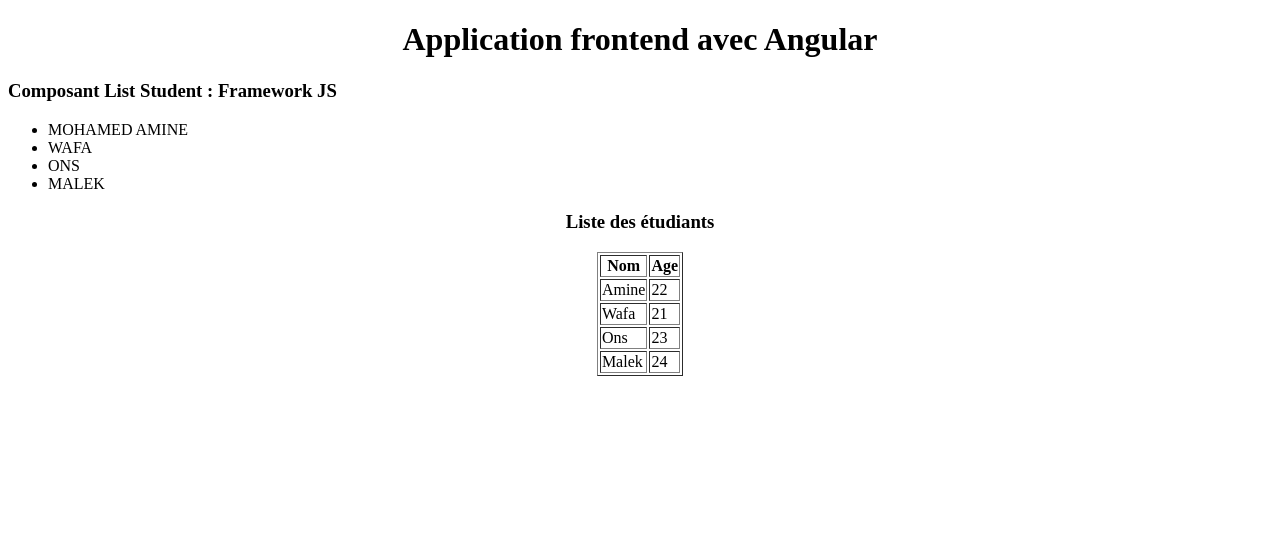
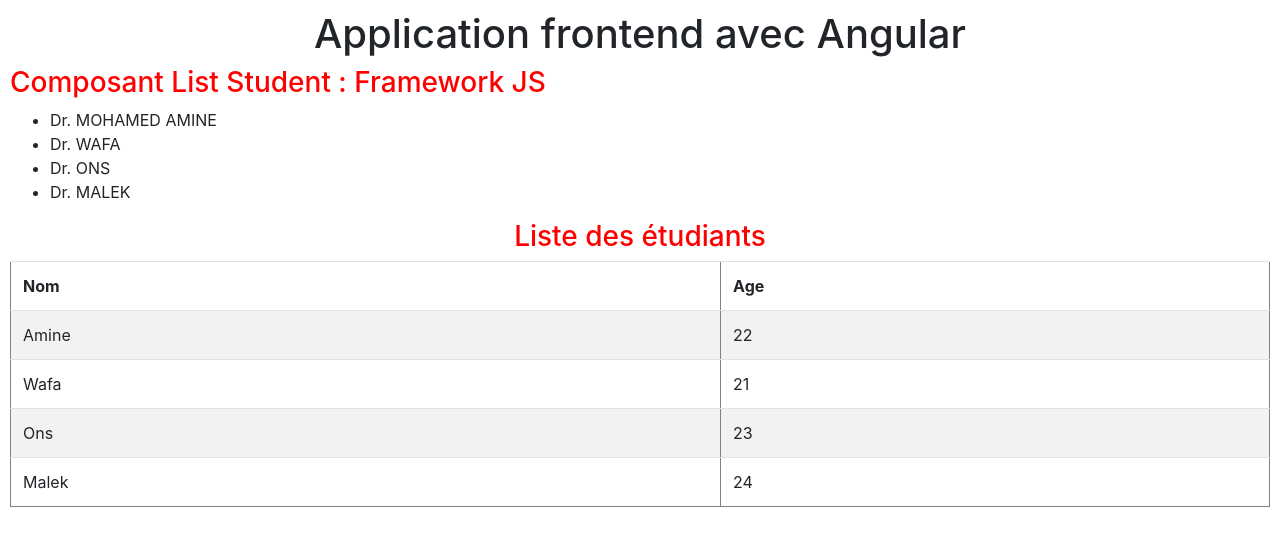
Before and after one commit to MezghichGit/angular_groupeA, an Angular app: page / in a window 1280 px wide. Shown: the top 546 px of the page. Built offline with nearby package versions, Linux system fonts and the light colour scheme.

Commit message:
update bootstrap

```diff
--- /dev/null
+++ b/src/app/add-dr.pipe.ts
@@ -0,0 +1,12 @@
+import { Pipe, PipeTransform } from '@angular/core';
+
+@Pipe({
+  name: 'addDr'
+})
+export class AddDrPipe implements PipeTransform {
+
+  transform(value: string): string {
+    return "Dr. "+value;
+  }
+
+}
--- a/src/app/app.module.ts
+++ b/src/app/app.module.ts
@@ -4,11 +4,13 @@
 import { AppRoutingModule } from './app-routing.module';
 import { AppComponent } from './app.component';
 import { StudentListComponent } from './student-list/student-list.component';
+import { AddDrPipe } from './add-dr.pipe';
 
 @NgModule({
   declarations: [
     AppComponent,
-    StudentListComponent
+    StudentListComponent,
+    AddDrPipe
   ],
   imports: [
     BrowserModule,
--- a/src/app/student-list/student-list.component.css
+++ b/src/app/student-list/student-list.component.css
@@ -0,0 +1,3 @@
+h3 {color:red}
+
+;
--- a/src/app/student-list/student-list.component.html
+++ b/src/app/student-list/student-list.component.html
@@ -3,12 +3,12 @@
 
 <ul>
 
-  <li *ngFor="let name of names">{{name|uppercase}}</li>
+  <li *ngFor="let name of names">{{name|uppercase|addDr}}</li>
 </ul>
 
 <h3 align="center">Liste des étudiants</h3>
 
-<table  align="center" border="1">
+<table  class="table table-striped" align="center" border="1">
 <tr><th>Nom</th><th>Age</th></tr>
 <tr *ngFor="let student of myStudents">
 
--- a/src/styles.css
+++ b/src/styles.css
@@ -1 +1,9 @@
 /* You can add global styles to this file, and also import other style files */
+@import '~bootstrap/dist/css/bootstrap.css';
+tr:nth-child(even) {
+  background-color: #f2f2f2;
+}
+
+body{
+  padding:10px;
+}
```
Also changed, not shown: 1 other file (tests, documents, lock files or other folders).
